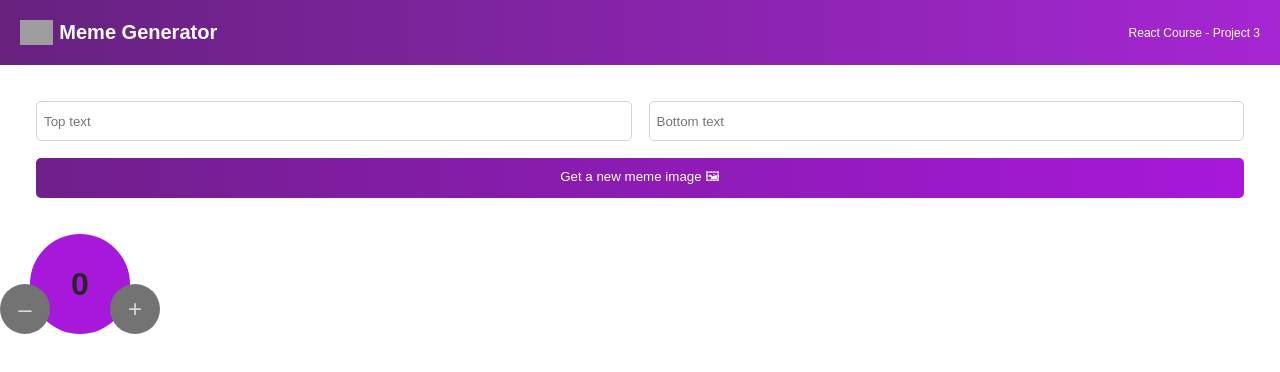
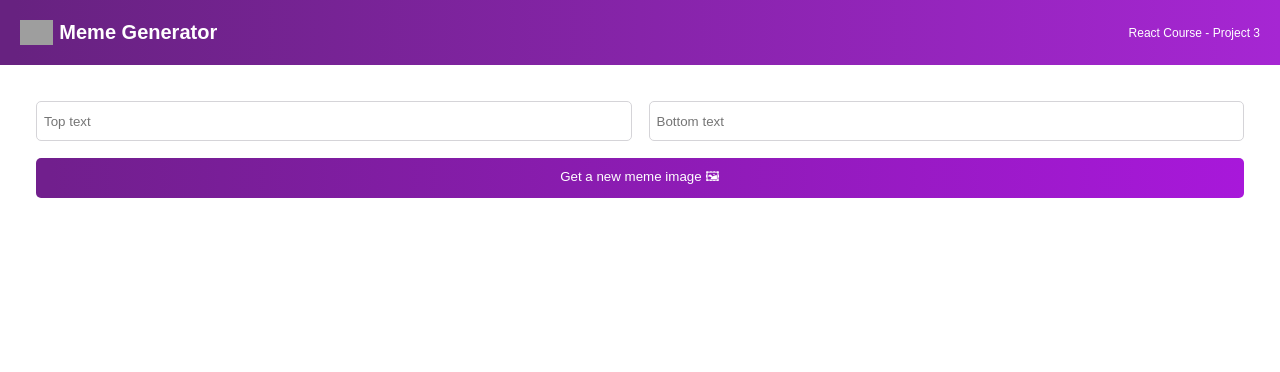
Before and after one commit to ShujaShah/scrimba-meme-generator, a React (Create React App) app: page / in a window 1280 px wide. Shown: the top 372 px of the page. Built offline with nearby package versions, Linux system fonts and the light colour scheme; grey boxes are pictures that could not be loaded.

Commit message:
commented out counter

```diff
--- a/src/App.js
+++ b/src/App.js
@@ -8,7 +8,7 @@ export default function App() {
     <div>
       <Header />
       <Meme />
-      <Counter />
+      {/* <Counter /> */}
     </div>
   );
 }
```
